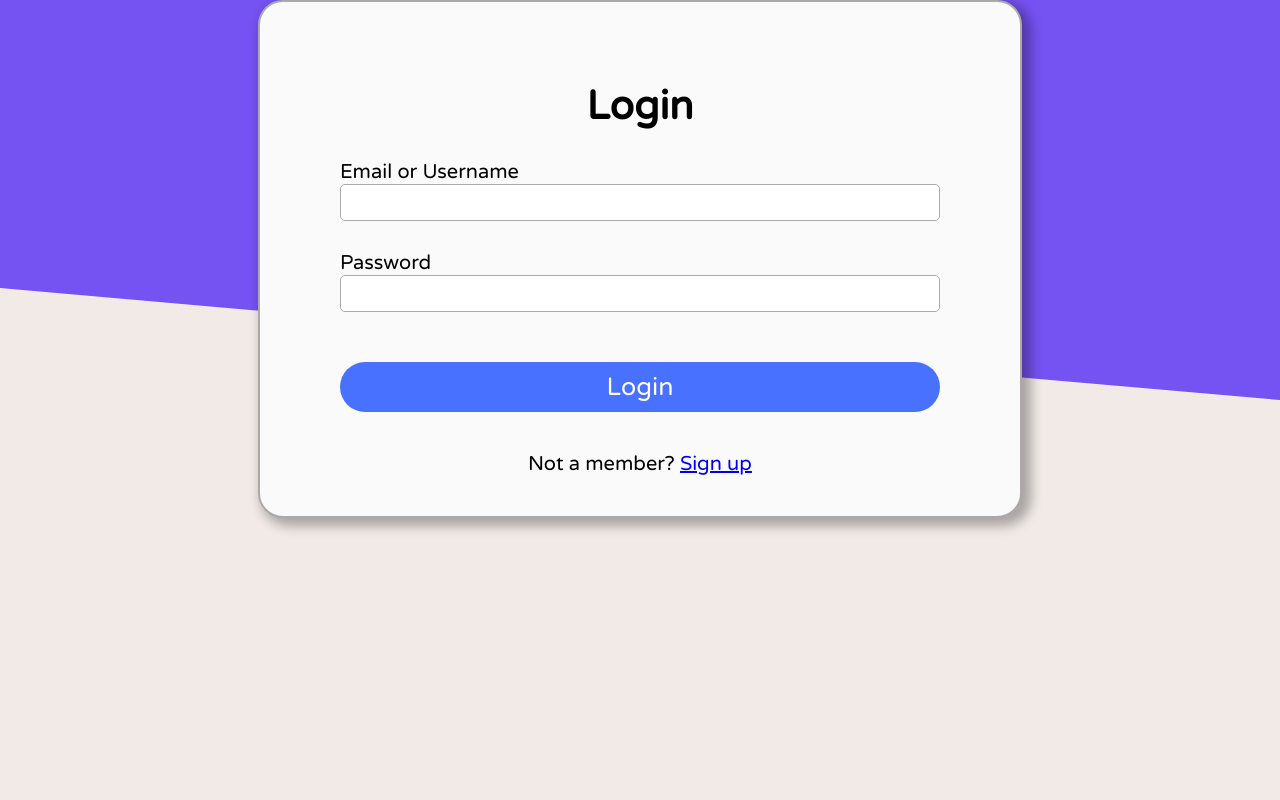
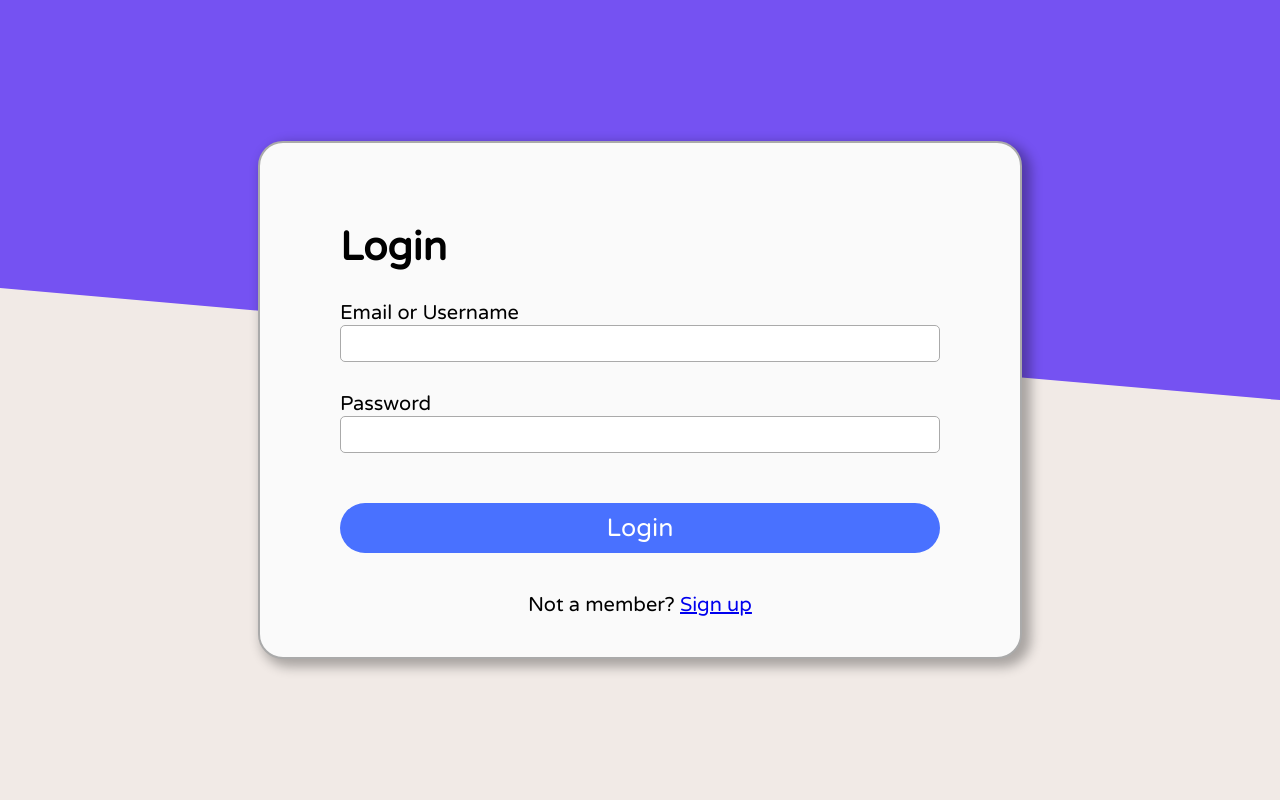
Before and after one commit to TobyDyson123/Agile-Dev, a PHP site: page / in a window 1280 px wide. Run offline with PHP 8.4, Linux system fonts and the light colour scheme.

Commit message:
added changes to forms

```diff
--- a/index.html
+++ b/index.html
@@ -13,6 +13,7 @@
                 position: absolute;
                 width: 100%;
                 height: 50%;
+                top: 0;
                 background: #7552F2;
                 transform: skewY(5deg);
                 transform-origin: top right;
@@ -32,7 +33,13 @@
                 display: flex;
                 flex-direction: column;
                 justify-content: center;
+            }
+
+            body {
+                display: flex;
                 align-items: center;
+                justify-content: center;
+                min-height: 100vh;
             }
 
             .container input {
```
Also changed, not shown: signup.html (+10 -4 lines), style.css (line endings or trailing spaces).
